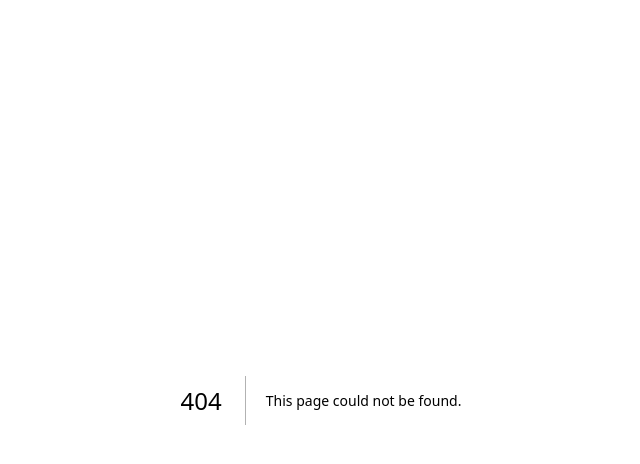
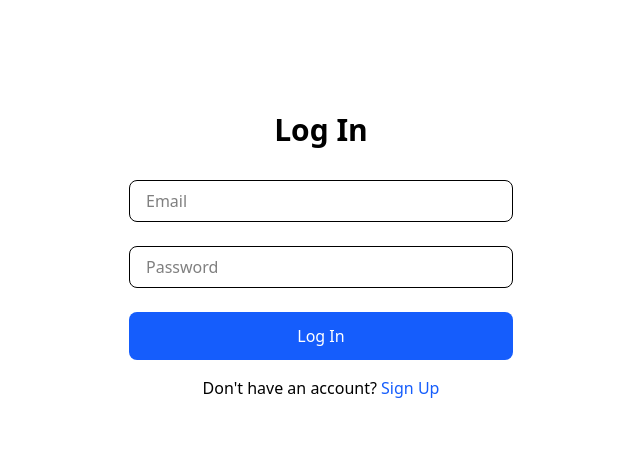
Before and after one commit to ujjaldas-11/fullstack-blogApp, a Next.js app in the folder blogapp/: page /login in a window 1280 px wide. Before the commit this address had no page. Shown: the top 464 px of the page, without its empty margins (319-959 px from the left). Built offline with nearby package versions, Linux system fonts and the light colour scheme; no server answers.

Commit message:
implemented authentication

```diff
--- a/blogapp/package.json
+++ b/blogapp/package.json
@@ -9,8 +9,7 @@
     "lint": "eslint"
   },
   "dependencies": {
-    "@supabase/auth-helpers-nextjs": "^0.15.0",
-    "@supabase/auth-helpers-react": "^0.15.0",
+    "@supabase/ssr": "^0.8.0",
     "@supabase/supabase-js": "^2.89.0",
     "next": "16.1.1",
     "react": "19.2.3",
--- a/blogapp/src/app/blog/[slug]/page.jsx
+++ b/blogapp/src/app/blog/[slug]/page.jsx
@@ -3,10 +3,14 @@ import { notFound } from "next/navigation";
 import ReactMarkdown from "react-markdown"
 import remarkGfm from "remark-gfm";
 import DeletePostButtno from "@/components/DeletePostButton";
+import { createSupabaseServerClient } from "@/lib/supabase/server";
 
 export default async function PostPage({ params }) {
+
+    const supabase = await createSupabaseServerClient();
+    const { data: { user } } = await supabase.auth.getUser();
+
     const { slug } = await params;
-
     const { data: post, error } = await supabase
         .from('posts')
         .select('*')
@@ -36,6 +40,8 @@ export default async function PostPage({ params }) {
                 {post.content}
             </ReactMarkdown>
 
+            {user && user.id === post.author_id && (
+
 
                 <div className="flex gap-4 mt-10">
                     <a
@@ -45,11 +51,11 @@ export default async function PostPage({ params }) {
                         Edit Post
                     </a>
 
-
                     {/* delete post from components */}
 
                     <DeletePostButtno slug={post.slug} />
                 </div>
+            )}
 
         </div>
     );
--- a/blogapp/src/app/blog/page.jsx
+++ b/blogapp/src/app/blog/page.jsx
@@ -1,8 +1,16 @@
 import React from 'react'
 import { supabase } from "@/lib/supabase";
+import { createSupabaseServerClient } from '@/lib/supabase/server';
 
 
 export default async function blogPage() {
+    const supabase = await createSupabaseServerClient();
+    const {data: {user}} = await supabase.auth.getUser();
+
+    console.log('Current user: ', user);
+
+    const isLoggedIn = !!user;
+
     const {data: posts, error} = await supabase
     .from('posts')
     .select('*')
@@ -19,6 +27,11 @@ export default async function blogPage() {
 
     return(
         <div className='text-center mb-8'>
+            {isLoggedIn ? (
+                <p>Welcome Back! <a href="/write">Write a new post</a></p>
+            ): (
+                <p><a href="/login">Log in</a> to write posts</p>
+            )}
             <h1 className='text-4xl font-bold text-center mt-10'>Blog page</h1>
             <div className='w-full grid grid-cols-3 gap-2'>
                 {posts.map((post)=> (
--- a/blogapp/src/app/layout.js
+++ b/blogapp/src/app/layout.js
@@ -22,7 +22,7 @@ export default function RootLayout({ children }) {
       <body
         className={`${geistSans.variable} ${geistMono.variable} antialiased`}
       >
-        {children}
+          {children}
       </body>
     </html>
   );
--- /dev/null
+++ b/blogapp/src/app/login/page.jsx
@@ -0,0 +1,84 @@
+'use client';
+
+import { useState } from 'react';
+import { createSupabaseBrowserClient } from '@/lib/supabase/client';
+
+export default function LoginPage() {
+  const [email, setEmail] = useState('');
+  const [password, setPassword] = useState('');
+  const [isSignUp, setIsSignUp] = useState(false);
+  const [loading, setLoading] = useState(false);
+
+  const supabase = createSupabaseBrowserClient();
+
+  const handleAuth = async (e) => {
+    e.preventDefault();
+    setLoading(true);
+
+    let error;
+    if (isSignUp) {
+      ({ error } = await supabase.auth.signUp({
+        email,
+        password,
+        options: {
+          emailRedirectTo: `${location.origin}/blog`,  // Redirect here after confirm
+        },
+      }));
+    } else {
+      ({ error } = await supabase.auth.signInWithPassword({ email, password }));
+    }
+
+    if (error) {
+      alert(error.message);
+      setLoading(false);
+    } else {
+      // Success! Redirect manually (safe way)
+      window.location.href = '/blog';  // This avoids the router mounting issue
+    }
+  };
+
+  return (
+    <div className="max-w-md mx-auto p-8 mt-20">
+      <h1 className="text-3xl font-bold mb-8 text-center">
+        {isSignUp ? 'Sign Up' : 'Log In'}
+      </h1>
+      <form onSubmit={handleAuth} className="space-y-6">
+        <input
+          type="email"
+          placeholder="Email"
+          value={email}
+          onChange={(e) => setEmail(e.target.value)}
+          required
+          disabled={loading}
+          className="w-full px-4 py-2 border rounded-lg"
+        />
+        <input
+          type="password"
+          placeholder="Password"
+          value={password}
+          onChange={(e) => setPassword(e.target.value)}
+          required
+          disabled={loading}
+          className="w-full px-4 py-2 border rounded-lg"
+        />
+        <button
+          type="submit"
+          disabled={loading}
+          className="w-full py-3 bg-blue-600 text-white rounded-lg hover:bg-blue-700 disabled:opacity-50"
+        >
+          {loading ? 'Loading...' : (isSignUp ? 'Sign Up' : 'Log In')}
+        </button>
+      </form>
+      <p className="text-center mt-4">
+        {isSignUp ? 'Already have an account?' : "Don't have an account?"}{' '}
+        <button
+          type="button"
+          onClick={() => setIsSignUp(!isSignUp)}
+          className="text-blue-600 hover:underline"
+        >
+          {isSignUp ? 'Log In' : 'Sign Up'}
+        </button>
+      </p>
+    </div>
+  );
+}
--- /dev/null
+++ b/blogapp/src/lib/supabase/client.js
@@ -0,0 +1,7 @@
+import { createBrowserClient } from "@supabase/ssr";
+
+export const createSupabaseBrowserClient = () =>
+    createBrowserClient(
+        process.env.NEXT_PUBLIC_SUPABASE_URL,
+        process.env.NEXT_PUBLIC_SUPABASE_PUBLISHABLE_KEY,
+    )
--- /dev/null
+++ b/blogapp/src/lib/supabase/middleware.js
@@ -0,0 +1,15 @@
+import {createMiddlewareClient} from "@supabase/ssr"
+import { NextResponse } from "next/server"
+
+export async function updateSession(request) {
+    let supabaseResponse = NextResponse.next({
+        request,
+    });
+
+
+const supabase = createMiddlewareClient({request, response: supabaseResponse});
+
+await supabase.auth.getSession();
+
+return supabaseResponse;
+}
--- /dev/null
+++ b/blogapp/src/lib/supabase/server.js
@@ -0,0 +1,25 @@
+import { createServerClient } from '@supabase/ssr'
+// import { Cookie } from 'next/font/google'
+import { cookies } from 'next/headers'
+
+
+export async function createSupabaseServerClient() {
+    const cookieStore = await cookies();
+
+  return createServerClient(
+    process.env.NEXT_PUBLIC_SUPABASE_URL,
+    process.env.NEXT_PUBLIC_SUPABASE_PUBLISHABLE_KEY,
+    {
+        cookies:{
+            getAll() {
+          return cookieStore.getAll();
+        },
+        setAll(cookiesToSet) {
+          cookiesToSet.forEach(({ name, value, options }) =>
+            cookieStore.set(name, value, options)
+          );
+        },
+      },
+    }
+  );
+}
--- a/blogapp/src/server/actions/posts.js
+++ b/blogapp/src/server/actions/posts.js
@@ -1,5 +1,6 @@
 'use server';
 import { supabase } from "@/lib/supabase";
+import { createSupabaseServerClient } from "@/lib/supabase/server";
 import { revalidatePath } from "next/cache";
 import { redirect } from "next/navigation";
 // import { Erica_One } from "next/font/google";
@@ -7,6 +8,12 @@ import { redirect } from "next/navigation";
 
 export async function createPost(formData) {
     console.log('createPost called!', formData.get('title'));
+
+    const supabase = await createSupabaseServerClient();
+    const {data: {user}} = await supabase.auth.getUser();
+
+    if(!user) throw new Error('Unauthorized');
+
     const title = formData.get('title');
     const content = formData.get('content');
 
@@ -19,7 +26,7 @@ export async function createPost(formData) {
 
     const {data, error} = await supabase
         .from('posts')
-        .insert({title, content, slug})
+        .insert({title, content, slug, author_id: user.id})
         .select()
         .single();
 
```
Also changed, not shown: 1 other file (tests, documents, lock files or other folders). Lines whose indentation alone changed are shown as unchanged.
